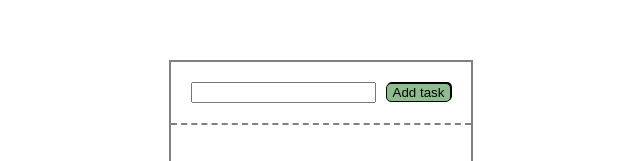
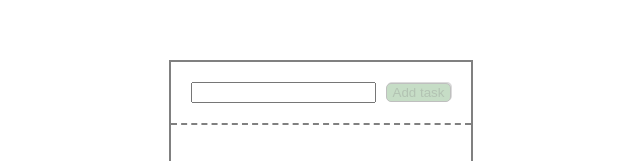
Before and after one commit to viktoriabakun/mobx-practice, a React (Create React App) app: page /todo in a window 1280 px wide. Shown: the part 196-357 px from the top of the page, without its empty margins (319-959 px from the left). Built offline with nearby package versions, Linux system fonts and the light colour scheme.

Commit message:
refactor(todo-task): rename fields

```diff
--- a/src/components/controllers/index.tsx
+++ b/src/components/controllers/index.tsx
@@ -5,7 +5,7 @@ import type { ITask } from '../../interfaces/todolist';
 import TodoStore from '../../stores/todo';
 import './styles.css';
 
-const initTask: ITask = { id: '', text: '', completed: false };
+const initTask: ITask = { id: '', title: '', isDone: false };
 
 const Controllers: FC = () => {
   const { addTask } = useContext(TodoStore);
@@ -18,7 +18,7 @@ const Controllers: FC = () => {
   }, [addTask, newTask]);
 
   const onChange = (e: ChangeEvent<HTMLInputElement>) =>
-    setNewTask({ ...newTask, text: e.target.value });
+    setNewTask({ ...newTask, title: e.target.value });
 
   const onKeyPress = (e: React.KeyboardEvent<HTMLInputElement>) => {
     if (e.key !== 'Enter') {
@@ -30,8 +30,8 @@ const Controllers: FC = () => {
 
   return (
     <div className="controllers">
-      <input value={newTask.text} onChange={onChange} onKeyPress={onKeyPress} type="text" />
-      <button className="addBtn" type="button" onClick={onAddTask}>
+      <input value={newTask.title} onChange={onChange} onKeyPress={onKeyPress} type="text" />
+      <button className="addBtn" type="button" disabled={!newTask.title} onClick={onAddTask}>
         Add task
       </button>
     </div>
--- a/src/components/controllers/styles.css
+++ b/src/components/controllers/styles.css
@@ -12,9 +12,16 @@
     border: 1px solid black;
     border-radius: 5px;
     box-shadow: 1px -1px 0 0;
-    transition: 0.2s;
+    opacity: 1;
+    transition: 0.3s;
 }
 
 .addBtn:active {
     box-shadow: 1px 0 0 0;
 }
+
+.addBtn:disabled {
+    opacity: 0.5;
+    border-color: gray;
+    pointer-events: none;
+}
--- a/src/components/tasks-list/index.tsx
+++ b/src/components/tasks-list/index.tsx
@@ -8,10 +8,10 @@ const TasksList: FC = () => {
 
   return (
     <ul className="list">
-      {tasks?.map(({ id, text, completed }, index) => (
+      {tasks?.map(({ id, title, isDone }, index) => (
         <li key={id} role="presentation" className={`task`}>
-          <input checked={completed} onChange={() => toggleTask(index)} type="checkbox" />
-          <div className={`taskText ${completed ? 'completed' : ''}`}>{text}</div>
+          <input checked={isDone} onChange={() => toggleTask(index)} type="checkbox" />
+          <div className={`taskText ${isDone ? 'completed' : ''}`}>{title}</div>
           <button className="deleteBtn" type="button" onClick={() => deleteTask(id)}>
             x
           </button>
--- a/src/interfaces/todolist.ts
+++ b/src/interfaces/todolist.ts
@@ -1,5 +1,5 @@
 export interface ITask {
   id: string;
-  text: string;
-  completed: boolean;
+  title: string;
+  isDone: boolean;
 }
--- a/src/stores/todo.ts
+++ b/src/stores/todo.ts
@@ -4,17 +4,17 @@ import type { ITask } from '../interfaces/todolist';
 
 export class Tasks {
   @observable tasks: ITask[] = [
-    { id: '1', text: 'Buy eggs', completed: true },
-    { id: '2', text: 'Write a post', completed: false },
-    { id: '3', text: 'Learn mobx', completed: false },
+    { id: '1', title: 'Buy eggs', isDone: true },
+    { id: '2', title: 'Write a post', isDone: false },
+    { id: '3', title: 'Learn mobx', isDone: false },
   ];
 
   @computed get remainingTodos(): number {
-    return this.tasks.filter((t) => !t.completed).length;
+    return this.tasks.filter((t) => !t.isDone).length;
   }
 
   toggleTask = (index: number): void => {
-    this.tasks[index].completed = !this.tasks[index].completed;
+    this.tasks[index].isDone = !this.tasks[index].isDone;
   };
 
   addTask = (task: ITask): void => {
```
